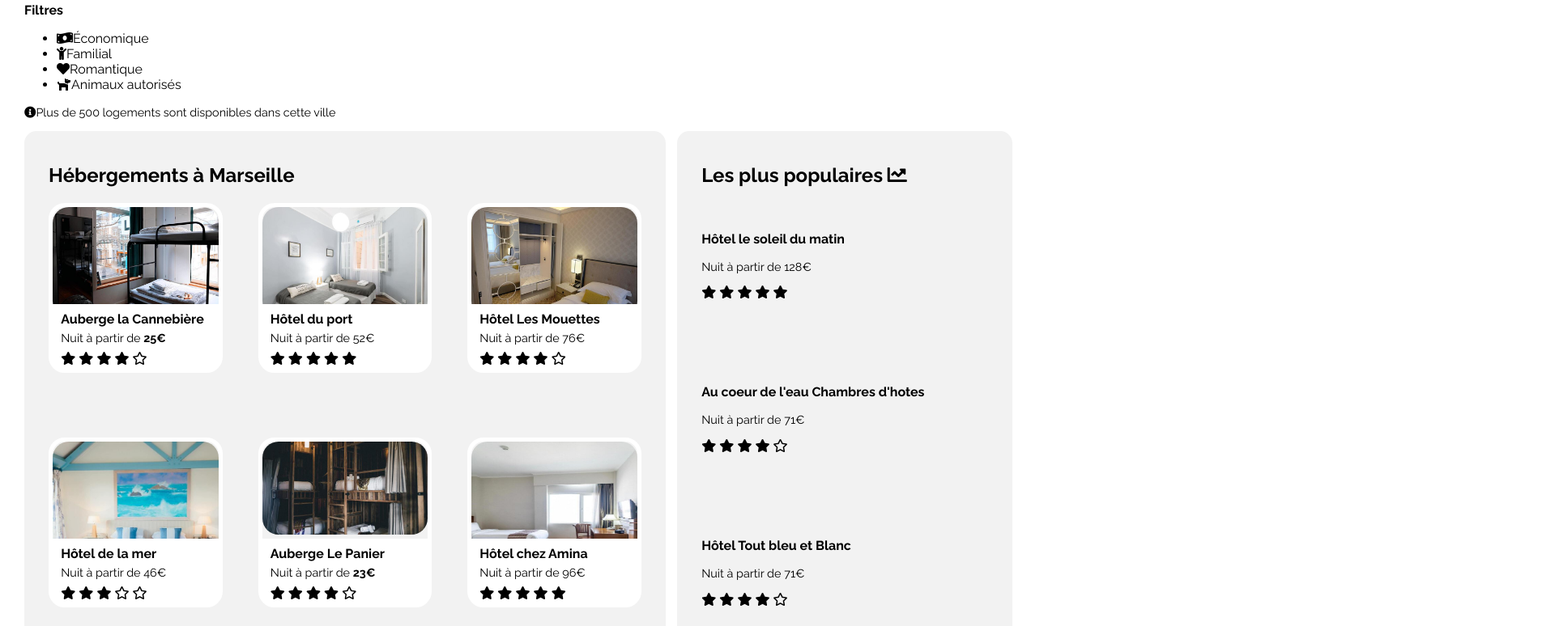
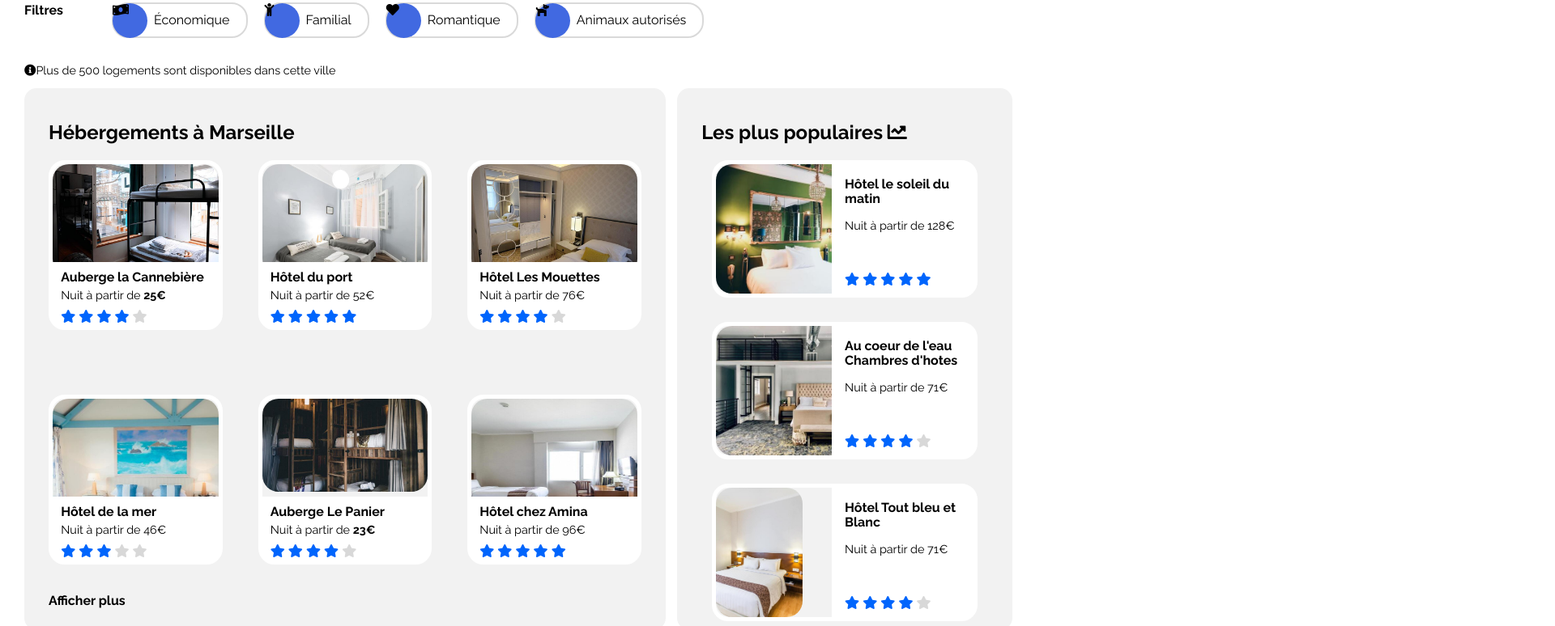
Before and after one commit to Manondfr/ManonDufour_2_01072021, a plain HTML site: page index.html in a window 1280 px wide. Shown: the part 256-1030 px from the top of the page at 81% size, 1920 px wide, since content can reach past the window. Drawn offline with Linux system fonts and the light colour scheme.

Commit message:
Mise à jour du HTML et CSS hébergements

```diff
--- a/index.html
+++ b/index.html
@@ -41,10 +41,10 @@
             <div id="filtersPart">
                 <h3>Filtres</h3>
                 <ul>
-                    <li class="filters"><i class="fas fa-money-bill-wave"></i>Économique</li>
-                    <li class="filters"><i class="fas fa-child"></i>Familial</li>
-                    <li class="filters"><i class="fas fa-heart"></i>Romantique</li>
-                    <li class="filters"><i class="fas fa-dog"></i>Animaux autorisés</li>
+                    <li class="filters"><div class="circle"><span class="fas fa-money-bill-wave filters_icon"></span></div>Économique</li>
+                    <li class="filters"><div class="circle"><i class="fas fa-child filters_icon"></i></div>Familial</li>
+                    <li class="filters"><div class="circle"><i class="fas fa-heart filters_icon"></i></div>Romantique</li>
+                    <li class="filters"><div class="circle"><i class="fas fa-dog filters_icon"></i></div>Animaux autorisés</li>
                 </ul>
             </div>
             <div>
@@ -57,93 +57,93 @@
             <!-- Hébergements à Marseille -->
             <article>
                 <h2>Hébergements à Marseille</h2>
-                <div class="accomodationsMarseille">
-                    <div class="accomodationsMarseille_item">
+                <div class="accomodationsMarseilleAll">
+                    <div class="accomodationsMarseilleAll_item">
                         <a href="#">
-                            <p><img src="images/hebergements/4_small/marcus-loke-WQJvWU_HZFo-unsplash.jpg" alt="Photographie chambre Auberge la Cannebière" class="accomodationsMarseille_list_image"></p>
-                            <div class="accomodationsMarseille_list_text">
+                            <p><img src="images/hebergements/4_small/marcus-loke-WQJvWU_HZFo-unsplash.jpg" alt="Photographie chambre Auberge la Cannebière" class="accomodationsMarseilleAll_item_image" class="accomodationsMarseilleAll_item_image"></p>
+                            <div class="accomodationsMarseilleAll_item_text">
                                 <h3>Auberge la Cannebière</h3>
                                 <p>Nuit à partir de <strong>25€</strong></p>
-                                <i class="fas fa-star"></i>
-                                <i class="fas fa-star"></i>
-                                <i class="fas fa-star"></i>
-                                <i class="fas fa-star"></i>
-                                <i class="far fa-star"></i>
+                                <i class="fas fa-star blueStar"></i>
+                                <i class="fas fa-star blueStar"></i>
+                                <i class="fas fa-star blueStar"></i>
+                                <i class="fas fa-star blueStar"></i>
+                                <i class="fas fa-star greyStar"></i>
                             </div>
                         </a>
                     </div>
 
-                    <div class="accomodationsMarseille_item">
+                    <div class="accomodationsMarseilleAll_item">
                         <a href="#">
-                            <p><img src="images/hebergements/4_small/fred-kleber-gTbaxaVLvsg-unsplash.jpg" alt="Photographie chambre Hôtel du port"></p>
-                            <div class="accomodationsMarseille_list_text">
+                            <p><img src="images/hebergements/4_small/fred-kleber-gTbaxaVLvsg-unsplash.jpg" alt="Photographie chambre Hôtel du port" class="accomodationsMarseilleAll_item_image"></p>
+                            <div class="accomodationsMarseilleAll_item_text">
                                     <h3>Hôtel du port</h3>
                                     <p>Nuit à partir de 52€</p>
-                                <i class="fas fa-star"></i>
-                                <i class="fas fa-star"></i>
-                                <i class="fas fa-star"></i>
-                                <i class="fas fa-star"></i>
-                                <i class="fas fa-star"></i>
+                                    <i class="fas fa-star blueStar"></i>
+                                    <i class="fas fa-star blueStar"></i>
+                                    <i class="fas fa-star blueStar"></i>
+                                    <i class="fas fa-star blueStar"></i>
+                                    <i class="fas fa-star blueStar"></i>
                             </div>
                         </a>
                     </div>
 
-                    <div class="accomodationsMarseille_item">
+                    <div class="accomodationsMarseilleAll_item">
                         <a href="#">
-                            <p><img src="images/hebergements/4_small/reisetopia-B8WIgxA_PFU-unsplash.jpg" alt="Photographie chambre Hôtel Les Mouettes"></p>
-                            <div class="accomodationsMarseille_list_text">
+                            <p><img src="images/hebergements/4_small/reisetopia-B8WIgxA_PFU-unsplash.jpg" alt="Photographie chambre Hôtel Les Mouettes" class="accomodationsMarseilleAll_item_image"></p>
+                            <div class="accomodationsMarseilleAll_item_text">
                                 <h3>Hôtel Les Mouettes</h3>
                                 <p>Nuit à partir de 76€</p>
-                            <i class="fas fa-star"></i>
-                            <i class="fas fa-star"></i>
-                            <i class="fas fa-star"></i>
-                            <i class="fas fa-star"></i>
-                            <i class="far fa-star"></i>
+                                <i class="fas fa-star blueStar"></i>
+                                <i class="fas fa-star blueStar"></i>
+                                <i class="fas fa-star blueStar"></i>
+                                <i class="fas fa-star blueStar"></i>
+                                <i class="fas fa-star greyStar"></i>
                             </div>
                         </a>
                     </div>
 
-                    <div class="accomodationsMarseille_item">
+                    <div class="accomodationsMarseilleAll_item">
                         <a href="#">
-                            <p><img src="images/hebergements/4_small/annie-spratt-Eg1qcIitAuA-unsplash.jpg" alt="Photographie chambre Hôtel de la mer"></p>
-                            <div class="accomodationsMarseille_list_text">
+                            <p><img src="images/hebergements/4_small/annie-spratt-Eg1qcIitAuA-unsplash.jpg" alt="Photographie chambre Hôtel de la mer" class="accomodationsMarseilleAll_item_image"></p>
+                            <div class="accomodationsMarseilleAll_item_text">
                                 <h3>Hôtel de la mer</h3>
                                 <p>Nuit à partir de 46€</p>
-                            <i class="fas fa-star"></i>
-                            <i class="fas fa-star"></i>
-                            <i class="fas fa-star"></i>
-                            <i class="far fa-star"></i>
-                            <i class="far fa-star"></i>
+                                <i class="fas fa-star blueStar"></i>
+                                <i class="fas fa-star blueStar"></i>
+                                <i class="fas fa-star blueStar"></i>
+                                <i class="fas fa-star greyStar"></i>
+                                <i class="fas fa-star greyStar"></i>
                             </div>
                         </a>
                     </div>
 
-                    <div class="accomodationsMarseille_item">
+                    <div class="accomodationsMarseilleAll_item">
                         <a href="#">
-                            <p><img src="images/hebergements/4_small/nicate-lee-kT-ZyaiwBe0-unsplash.jpg" alt="Photographie chambre Auberge Le Panier"></p>
-                            <div class="accomodationsMarseille_list_text">
+                            <p><img src="images/hebergements/4_small/nicate-lee-kT-ZyaiwBe0-unsplash.jpg" alt="Photographie chambre Auberge Le Panier" class="accomodationsMarseilleAll_item_image"></p>
+                            <div class="accomodationsMarseilleAll_item_text">
                                 <h3>Auberge Le Panier</h3>
                                 <p>Nuit à partir de <strong>23€</strong></p>
-                            <i class="fas fa-star"></i>
-                            <i class="fas fa-star"></i>
-                            <i class="fas fa-star"></i>
-                            <i class="fas fa-star"></i>
-                            <i class="far fa-star"></i>
+                                <i class="fas fa-star blueStar"></i>
+                                <i class="fas fa-star blueStar"></i>
+                                <i class="fas fa-star blueStar"></i>
+                                <i class="fas fa-star blueStar"></i>
+                                <i class="fas fa-star greyStar"></i>
                             </div>
                         </a>
                     </div>
 
-                    <div class="accomodationsMarseille_item">
+                    <div class="accomodationsMarseilleAll_item">
                         <a href="#">
-                            <p><img src="images/hebergements/4_small/febrian-zakaria-M6S1WvfW68A-unsplash.jpg" alt="Photographie chambre Hôtel chez Amina"></p>
-                            <div class="accomodationsMarseille_list_text">
+                            <p><img src="images/hebergements/4_small/febrian-zakaria-M6S1WvfW68A-unsplash.jpg" alt="Photographie chambre Hôtel chez Amina" class="accomodationsMarseilleAll_item_image"></p>
+                            <div class="accomodationsMarseilleAll_item_text">
                                 <h3>Hôtel chez Amina</h3>
                                 <p>Nuit à partir de 96€</p>
-                            <i class="fas fa-star"></i>
-                            <i class="fas fa-star"></i>
-                            <i class="fas fa-star"></i>
-                            <i class="fas fa-star"></i>
-                            <i class="fas fa-star"></i>
+                                <i class="fas fa-star blueStar"></i>
+                                <i class="fas fa-star blueStar"></i>
+                                <i class="fas fa-star blueStar"></i>
+                                <i class="fas fa-star blueStar"></i>
+                                <i class="fas fa-star blueStar"></i>
                             </div>
                         </a>
                     </div>
@@ -155,43 +155,49 @@
             <!-- Les plus populaires -->
             <aside>
                 <h2>Les plus populaires <i class="fas fa-chart-line"></i></h2>
-                <div class="accomodationsMarseille">
-                    <div class="accomodationsMarseille_popular">
+                <div class="accomodationsMarseillePopular">
+                    <div class="accomodationsMarseillePopular_item">
                         <a href="#">
-                            <p><img src="images/hebergements/4_small/emile-guillemot-Bj_rcSC5XfE-unsplash.jpg" alt="Photographie chambre Hôtel Le soleil du matin"></p>
+                            <p><img src="images/hebergements/4_small/emile-guillemot-Bj_rcSC5XfE-unsplash.jpg" alt="Photographie chambre Hôtel Le soleil du matin" class="accomodationsMarseillePopular_item_image"></p>
+                            <div class="accomodationsMarseillePopular_item_text">
                                 <h3>Hôtel le soleil du matin</h3>
-                            <p>Nuit à partir de 128€</p>
-                            <i class="fas fa-star"></i>
-                            <i class="fas fa-star"></i>
-                            <i class="fas fa-star"></i>
-                            <i class="fas fa-star"></i>
-                            <i class="fas fa-star"></i>
+                                <p>Nuit à partir de 128€</p><br><br>
+                                <i class="fas fa-star blueStar"></i>
+                                <i class="fas fa-star blueStar"></i>
+                                <i class="fas fa-star blueStar"></i>
+                                <i class="fas fa-star blueStar"></i>
+                                <i class="fas fa-star blueStar"></i>
+                            </div>
                         </a>
                     </div>
 
-                    <div class="accomodationsMarseille_popular">
+                    <div class="accomodationsMarseillePopular_item">
                         <a href="#">
-                            <p><img src="images/hebergements/4_small/aw-creative-VGs8z60yT2c-unsplash.jpg" alt="Photographie chambre Au coeur de l'eau Chambres d'hotes"></p>
+                            <p><img src="images/hebergements/4_small/aw-creative-VGs8z60yT2c-unsplash.jpg" alt="Photographie chambre Au coeur de l'eau Chambres d'hotes" class="accomodationsMarseillePopular_item_image"></p>
+                            <div class="accomodationsMarseillePopular_item_text">
                                 <h3>Au coeur de l'eau Chambres d'hotes</h3>
-                            <p>Nuit à partir de 71€</p>
-                            <i class="fas fa-star"></i>
-                            <i class="fas fa-star"></i>
-                            <i class="fas fa-star"></i>
-                            <i class="fas fa-star"></i>
-                            <i class="far fa-star"></i>
+                                <p>Nuit à partir de 71€</p><br><br>
+                                <i class="fas fa-star blueStar"></i>
+                                <i class="fas fa-star blueStar"></i>
+                                <i class="fas fa-star blueStar"></i>
+                                <i class="fas fa-star blueStar"></i>
+                                <i class="fas fa-star greyStar"></i>
+                            </div>
                         </a>
                     </div>
 
-                    <div class="accomodationsMarseille_popular">
+                    <div class="accomodationsMarseillePopular_item">
                         <a href="#">
-                            <p><img src="images/hebergements/4_small/febrian-zakaria-sjvU0THccQA-unsplash.jpg" alt="Photographie chambre Hôtel Tout bleu et Blanc"></p>
+                            <p><img src="images/hebergements/4_small/febrian-zakaria-sjvU0THccQA-unsplash.jpg" alt="Photographie chambre Hôtel Tout bleu et Blanc" class="accomodationsMarseillePopular_item_image"></p>
+                            <div class="accomodationsMarseillePopular_item_text">
                                 <h3>Hôtel Tout bleu et Blanc</h3>
-                            <p>Nuit à partir de 71€</p>
-                            <i class="fas fa-star"></i>
-                            <i class="fas fa-star"></i>
-                            <i class="fas fa-star"></i>
-                            <i class="fas fa-star"></i>
-                            <i class="far fa-star"></i>
+                                <p>Nuit à partir de 71€</p><br><br>
+                                <i class="fas fa-star blueStar"></i>
+                                <i class="fas fa-star blueStar"></i>
+                                <i class="fas fa-star blueStar"></i>
+                                <i class="fas fa-star blueStar"></i>
+                                <i class="fas fa-star greyStar"></i>
+                            </div>
                         </a>
                     </div>
                 </div>
@@ -200,7 +206,7 @@
         </section>
 
         <!-- Contenu principal - section activités -->
-        <section id="anchorActivities">
+        <!-- <section id="anchorActivities">
             <h2>Activités à Marseille</h2>
 
             <div class="activities">
@@ -247,7 +253,7 @@
 
         </section>
 
-    </main>
+    </main> -->
 
     <!-- Footer -->
     <footer>
--- a/styles.css
+++ b/styles.css
@@ -13,7 +13,7 @@ header
     justify-content: space-between;
 }
 
-nav ul
+ul
 {
     display:flex;
 }
@@ -103,7 +103,37 @@ footer
     display:flex;
 }
 
-a img
+/* Classes */
+.blueStar
+{
+    color:#0065FC;
+}
+
+.greyStar
+{
+    color:rgb(128, 128, 128);
+    opacity:0.3;
+}
+
+.accomodationsMarseilleAll
+{
+    display:flex;
+    flex-wrap: wrap;
+    justify-content: space-between;
+    align-content:space-between;
+    height:500px;
+}
+
+.accomodationsMarseilleAll_item
+{
+    border: white 5px solid;
+    border-radius:20px;
+    position:relative;
+    width:28%;
+    height:200px;
+}
+
+.accomodationsMarseilleAll_item_image
 {
     width: 100%;
     max-height: 180px;
@@ -112,26 +142,7 @@ a img
     border-radius:20px;
 }
 
-/* Classes */
-.accomodationsMarseille
-{
-    display:flex;
-    flex-wrap: wrap;
-    justify-content: space-between;
-    align-content:space-between;
-    height:500px;
-}
-
-.accomodationsMarseille_item
-{
-    border: white 5px solid;
-    border-radius:20px;
-    position:relative;
-    width:28%;
-    height:200px;
-}
-
-.accomodationsMarseille_list_text
+.accomodationsMarseilleAll_item_text
 {
     background-color:white;
     line-height:0.4em;
@@ -144,9 +155,86 @@ a img
     bottom:0;
 }
 
+.accomodationsMarseillePopular /* à travailler */
+{
+    display:flex;
+    flex-direction:column;
+    justify-content: space-between;
+    height:600px;
+}
 
+.accomodationsMarseillePopular_item /* celui-là est ok */
+{
+    border: white 5px solid;
+    border-radius:20px;
+    position:relative;
+    width:90%;
+    margin:auto;
+    margin-top:0px;
+    height:160px;
+}
+
+.accomodationsMarseillePopular_item_image /* à travailler */
+{
+    max-height: 160px;
+    position:absolute;
+    left:0px;
+    bottom:0px;
+    border-radius:20px;
+}
+
+.accomodationsMarseillePopular_item_text /* à travailler */
+{
+    background-color:white;
+    line-height:1.1em;
+    padding-left:5%;
+    width:50%;
+    height:100%;
+    border-radius: 0px 10px 10px 0px;
+    position:absolute;
+    right:0px;
+    bottom:0px;
+    z-index:1;
+}
+
+.filters
+{
+    display:flex;
+    list-style-type: none;
+    margin-left:20px;
+    padding: 10px 20px 10px 50px;
+    border: solid 2px rgba(128, 128, 128, 0.3);
+    border-radius:20px;
+    position:relative;
+    height:20px;
+}
+
+.circle
+{
+    background: royalblue;
+    height:43px;
+    width:43px;
+    border-radius:50%;
+    position:absolute;
+    top:-1px;
+    left:-1px;
+    display:flex;
+}
+
+.filters_icon
+{
+
+}
+
+
+/* ID */
 #subscriptionLink
 {
     font-weight:bold;
     color:#0065FC;
 }
+
+#filtersPart
+{
+    display:flex;
+}
```
Lines whose indentation alone changed are shown as unchanged.
